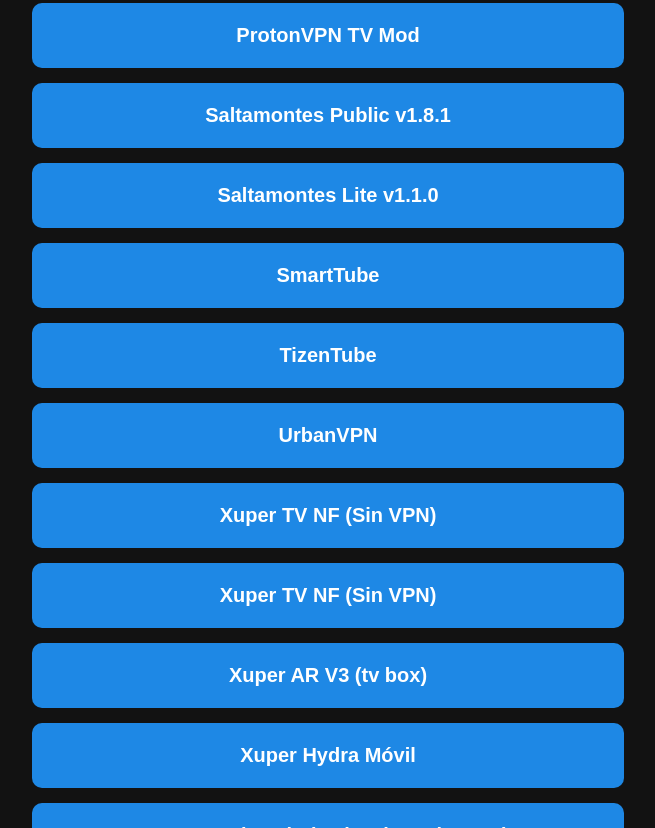
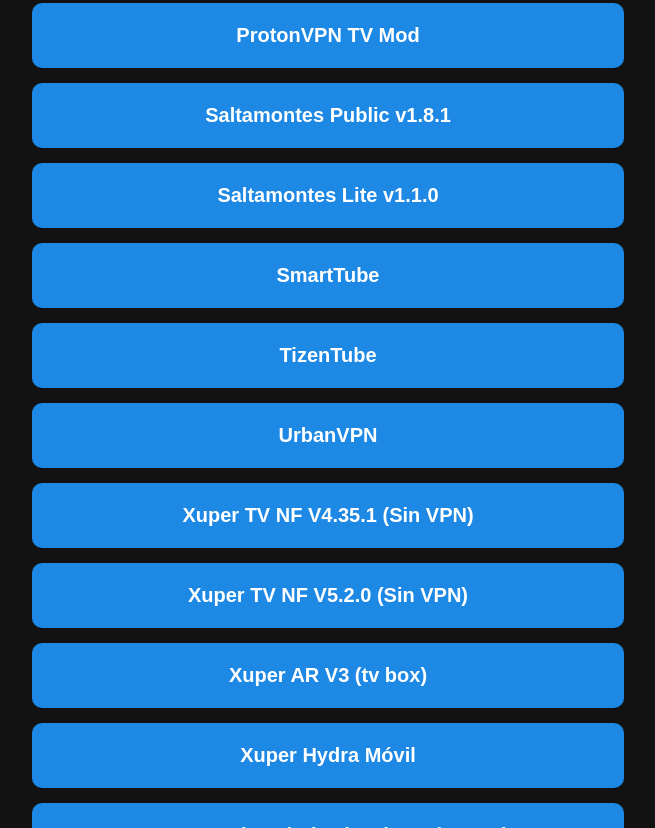
Before and after one commit to stuhyb1976-XUP/TV-Box, a plain HTML site: page index.html in a window 1280 px wide. Shown: the part 353-1181 px from the top of the page, without its empty margins (312-967 px from the left). Drawn offline with Linux system fonts and the light colour scheme.

Commit message:
Update index.html

```diff
--- a/index.html
+++ b/index.html
@@ -51,8 +51,8 @@
   <a href="https://github.com/stuhyb1976-XUP/TV-Box/releases/download/v1.0/SmartTube_31.94.apk" class="btn">SmartTube</a>
   <a href="https://github.com/stuhyb1976-XUP/TV-Box/releases/download/v1.0/TizenTube_2.0.2.apk" class="btn">TizenTube</a>
   <a href="https://github.com/stuhyb1976-XUP/TV-Box/releases/download/v1.0/UrbanVPN.apk" class="btn">UrbanVPN</a>
-  <a href="https://github.com/stuhyb1976-XUP/TV-Box/releases/download/v1.0/XuperTV_NF_4.35.1-SinVPN.apk" class="btn">Xuper TV NF (Sin VPN)</a>
-  <a href="https://github.com/stuhyb1976-XUP/TV-Box/releases/download/v1.0/XuperFCZ-5.2.0.apk" class="btn">Xuper TV NF (Sin VPN)</a>
+  <a href="https://github.com/stuhyb1976-XUP/TV-Box/releases/download/v1.0/XuperTV_NF_4.35.1-SinVPN.apk" class="btn">Xuper TV NF V4.35.1 (Sin VPN)</a>
+  <a href="https://github.com/stuhyb1976-XUP/TV-Box/releases/download/v1.0/XuperFCZ-5.2.0.apk" class="btn">Xuper TV NF V5.2.0 (Sin VPN)</a>
   <a href="https://github.com/stuhyb1976-XUP/TV-Box/releases/download/v1.0/XuperARV3ByNetxxus.apk" class="btn">Xuper AR V3 (tv box)</a>
   <a href="https://github.com/stuhyb1976-XUP/TV-Box/releases/download/v1.0/XuperHydraMovil_v6.5.2.apk" class="btn">Xuper Hydra Móvil</a>
   <a href="https://github.com/stuhyb1976-XUP/TV-Box/releases/download/v1.0/Xuper_AmigOnly_2.0.apk" class="btn">Xuper AmigOnly (activacion telegram)</a>
```
